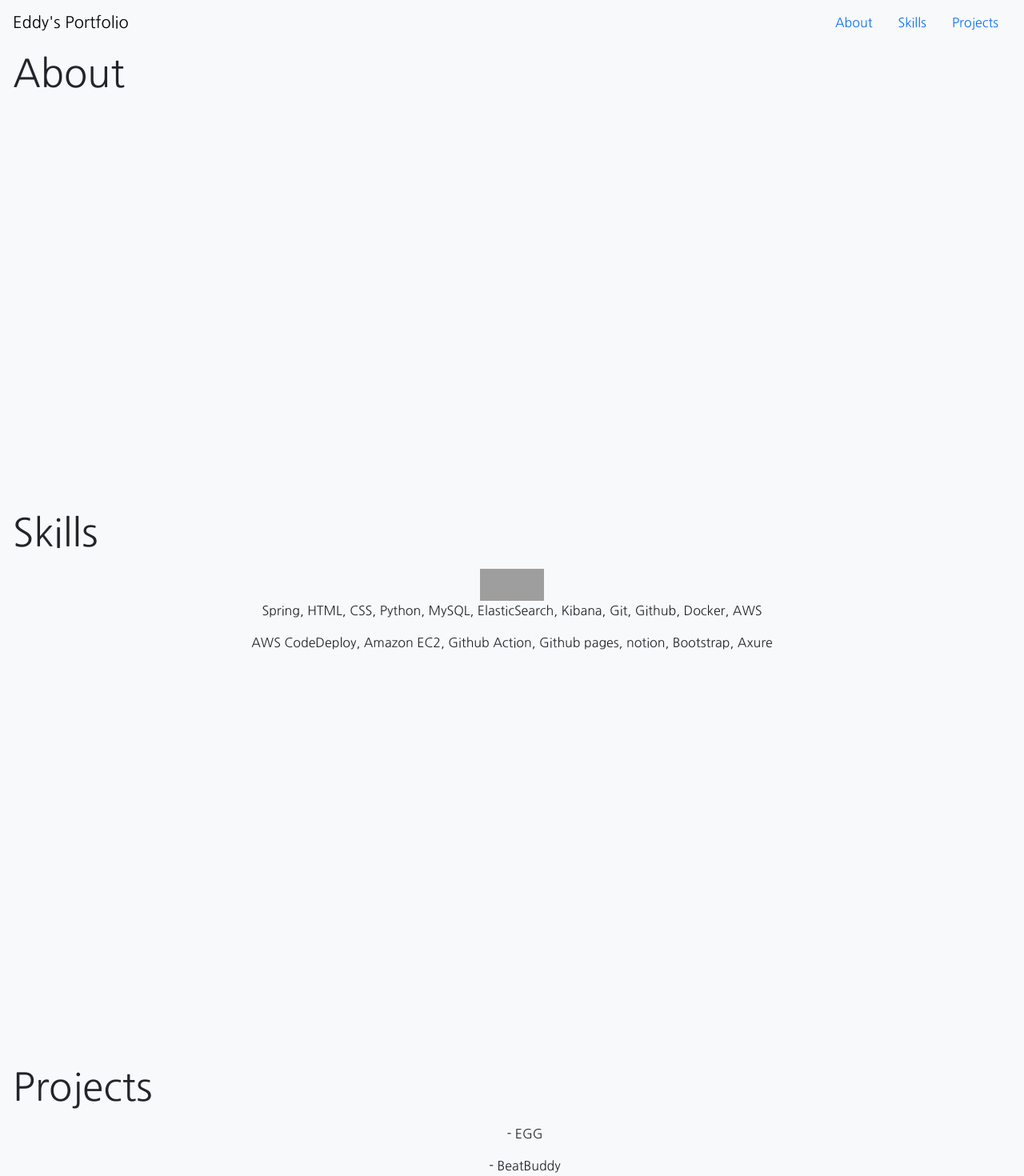
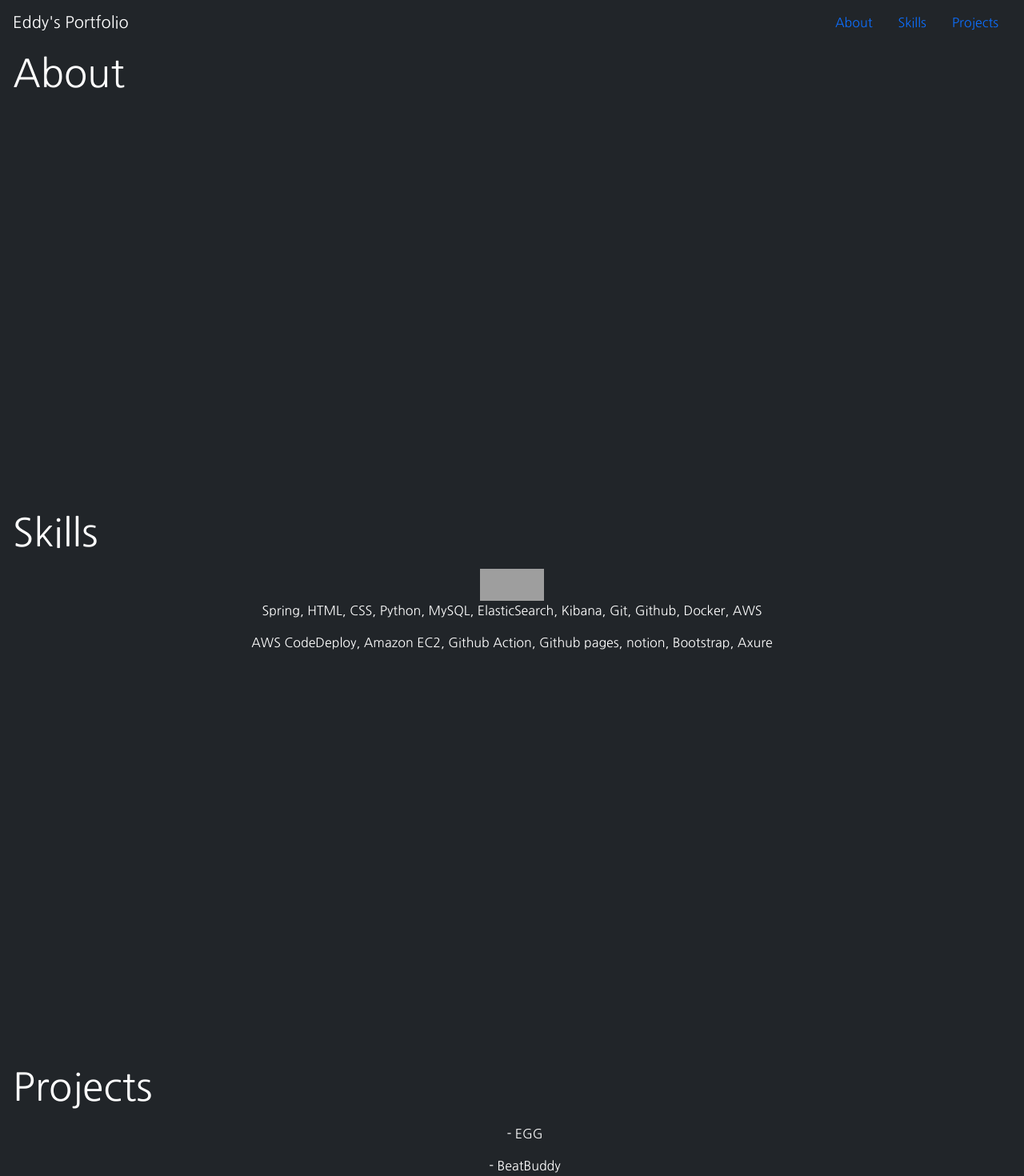
Before and after one commit to eeeeeddy/Portfolio, a React (Create React App) app: page / in a window 1280 px wide. Shown: the top 1470 px of the page at 80% size. Built offline with nearby package versions, Linux system fonts and the light colour scheme; grey boxes are pictures that could not be loaded.

Commit message:
테스트 파일 추가(Home.js)

```diff
--- /dev/null
+++ b/src/css/Home.css
@@ -0,0 +1,3 @@
+p {
+    color: white;
+}
--- a/src/pages/App.js
+++ b/src/pages/App.js
@@ -1,13 +1,15 @@
 import { HashRouter, Route, Routes } from 'react-router-dom';
 import '../css/App.css';
 import Main from  './Main';
+import Home from './Home';
 
 function App() {
   return (
     <HashRouter>
       <div className="App">
         <Routes>
-          <Route path="/" element={<Main />} />
+          <Route path="/main" element={<Main />} />
+          <Route path='/' element={<Home />} />
         </Routes>
       </div>
     </HashRouter>
--- /dev/null
+++ b/src/pages/Home.js
@@ -0,0 +1,59 @@
+import React from 'react';
+import '../css/Home.css';
+
+
+function Home() {
+    return (
+        <div style={{ fontFamily: 'Nanum Gothic' }}>
+            <div className='Navbar'>
+                <nav id="navbar-example2" className="navbar bg-dark px-3 mb-3">
+                    <a className="navbar-brand" href="/" style={{color:"white"}}>Eddy's Portfolio</a>
+                    <ul className="nav">
+                        <li className="nav-item">
+                            <a className="nav-link" href="#About">About</a>
+                        </li>
+                        <li className="nav-item">
+                            <a className="nav-link" href="#Skills">Skills</a>
+                        </li>
+                        <li className="nav-item">
+                            <a className="nav-link" href="#Projects">Projects</a>
+                        </li>
+                    </ul>
+                </nav>
+            </div>
+            <div className="scrollspy-example bg-dark p-3 rounded-2 mt-5" data-bs-spy="scroll" data-bs-target="#navbar-example2" data-bs-root-margin="0px 0px -40%" data-bs-smooth-scroll="true" tabindex="0">
+
+                {/* About */}
+                <div id="About" className='About'>
+                    <p className='display-5 text-start'>About</p>
+
+                    <div className="img" style={{ height: "500px" }}></div>
+                </div>
+
+                {/* Skills */}
+                <div id="Skills">
+                    <p className='display-5 text-start'>Skills</p>
+                    {/* <img src="" width="40" height="40"/> */}
+                    <img src="https://www.vectorlogo.zone/logos/reactjs/reactjs-ar21.svg" alt="React" width="80" height="40" />
+                    <p>Spring, HTML, CSS, Python, MySQL, ElasticSearch, Kibana, Git, Github, Docker, AWS</p>
+                    <p>AWS CodeDeploy, Amazon EC2, Github Action, Github pages, notion, Bootstrap, Axure</p>
+
+                    <div style={{ height: "500px" }}></div>
+                </div>
+
+                {/* Projects */}
+                <div id="Projects">
+                    <p className='display-5 text-start'>Projects</p>
+                    <ul>
+                        <p>- EGG</p>
+                        <p>- BeatBuddy</p>
+                        <p>- Portfolio Page</p>
+                    </ul>
+                    <div style={{ height: "500px" }}></div>
+                </div>
+            </div>
+        </div>
+    );
+}
+
+export default Home;
--- a/src/pages/navbar.js
+++ b/src/pages/navbar.js
@@ -17,7 +17,6 @@ function navbar() {
                     </li>
                 </ul>
             </nav>
-
         </div>
     );
 }
```
